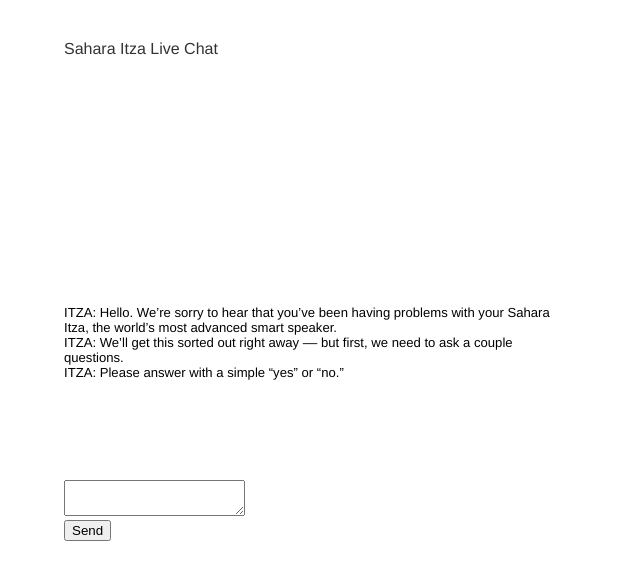
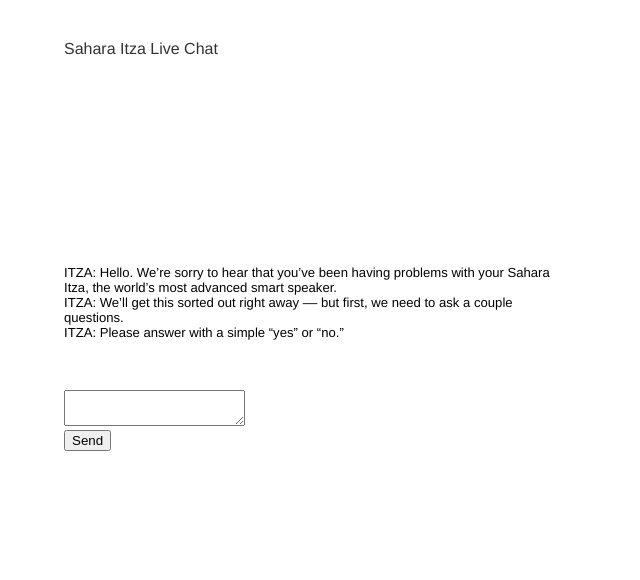
Before and after one commit to mcdbooks/itzachat, a plain HTML site: page index.html in a window 1280 px wide. Shown: the whole page, without its empty margins (0-640 px from the left). Drawn offline with nearby package versions, Linux system fonts and the light colour scheme.

Commit message:
fixed box placement

```diff
--- a/index.html
+++ b/index.html
@@ -10,21 +10,23 @@
 
     <style>
       input {display: block;}
-    body{
-            font-family: Helvetica;
+    body{font-family: Helvetica;}
+
+        #chatwrapperdiv{
+            position:absolute;
+          top: 5%;
+          left: 5%;
         }
       .scrollabletextbox {
         height:300px;
         width:500px;
-
+        position:absolute;
         font-family: Helvetica;
         font-size: 82%;
         overflow:scroll;
         display: flex;
         flex-direction: column-reverse;
-          position:absolute;
-          top: 10%;
-          left: 5%;
+
     }
         #title{
             background: white;
@@ -40,10 +42,14 @@
             background: white;
             opacity: 80%;
             z-index:-2;
+            position: absolute;
+        }
+        #chatbox{
+            top:350px;
+            width:500px;
             position:absolute;
-          top: 10%;
-          left: 5%;
         }
+
         .bookwindow {
             height:300px;
             width:500px;
@@ -56,13 +62,7 @@
             color: red;
         }
 
-        #chatbox{
-            position:absolute;
-            top:350px;
-            width:500px;
-          top: 60%;
-          left: 5%;
-        }
+
         #bookpage{
             display:none;
             width:100%;
@@ -79,16 +79,22 @@
 
   <body>
       <div id="title">Sahara Itza Live Chat </div>
-      <div id="box"></div>
-      <div id="messages" class="scrollabletextbox"></div>
+
+      <div id="chatwrapperdiv">
+          <div id="box"></div>
+        <div id="messages" class="scrollabletextbox"></div>
+        <br> <br>
+          <form id="chatbox">
+          <textarea id="textarea_id" width=500px></textarea>
+          <input id="submitbutton" type="submit" value="Send"/>
+            <div onKeyPress="return checkSubmit(event)"/>
+        </form>
+      </div>
+
 
        <iframe id="bookpage" src="https://us.macmillan.com/books/9780374539238" title="This Thing Between Us"></iframe>
 
-    <form id="chatbox">
-      <textarea id="textarea_id" width=500px></textarea>
-      <input id="submitbutton" type="submit" value="Send"/>
-        <div onKeyPress="return checkSubmit(event)"/>
-    </form>
+
 
        <!--<iframe id="bookwindow"
                src='https://www.amazon.com/This-Thing-Between-UsNovel/dp/0374539235' title="This Thing Between Us"></iframe> -->
```
Also changed, not shown: 1 other file.
